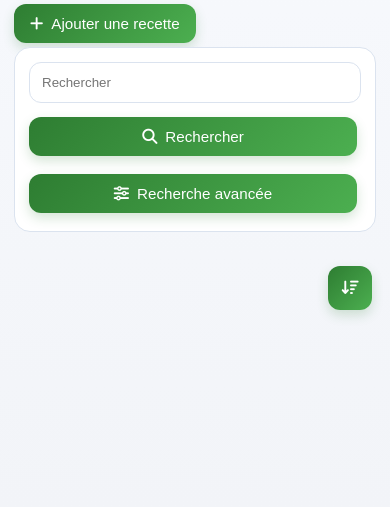
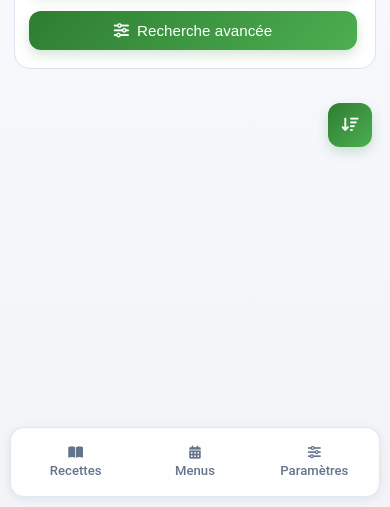
Before and after one commit to DepierreQuentin/Appli_course, a website with bundled scripts: page index.html in a window 390 px wide. Shown: the part 337-844 px from the top of the page. Built offline with nearby package versions, Linux system fonts and the light colour scheme; no server answers.

Commit message:
Place mobile navigation on bottom row

```diff
--- a/styles.css
+++ b/styles.css
@@ -1167,15 +1167,31 @@ select:focus {
   }
 
   nav {
-    padding: 0 14px;
+    position: fixed;
+    left: 0;
+    right: 0;
+    bottom: 0;
+    top: auto;
+    max-width: none;
+    padding: 0 10px calc(10px + env(safe-area-inset-bottom));
+    z-index: 30;
   }
 
   nav ul {
-    grid-template-columns: 1fr;
+    grid-template-columns: repeat(3, minmax(0, 1fr));
+    gap: 6px;
+    border-radius: 14px;
+  }
+
+  nav ul li a {
+    padding: 10px 4px;
+    font-size: 0.82rem;
+    flex-direction: column;
+    gap: 4px;
   }
 
   .container {
-    padding: 12px 14px 22px;
+    padding: 12px 14px calc(92px + env(safe-area-inset-bottom));
   }
 
   .recipe-list,
```
